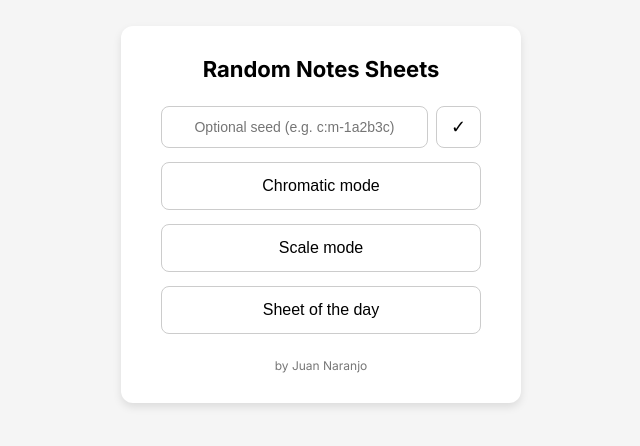
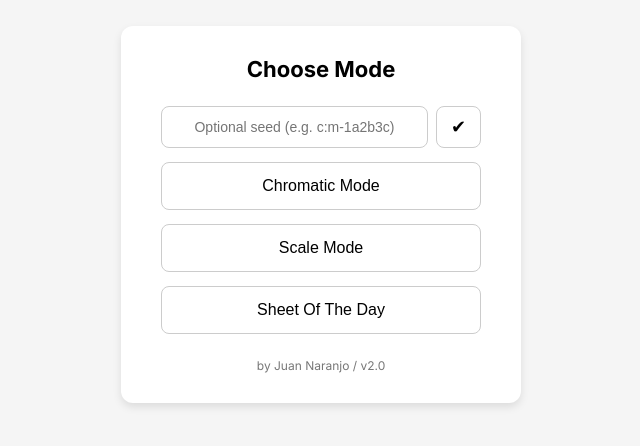
Before and after one commit to juanjomi/random-sheet-generator-lab, a plain HTML site: page index.html in a window 1280 px wide. Shown: the part 226-672 px from the top of the page, without its empty margins (319-959 px from the left). Drawn offline with Linux system fonts and the light colour scheme.

Commit message:
Add files via upload

```diff
--- a/index.html
+++ b/index.html
@@ -90,7 +90,7 @@ button:hover {
 <body>
 
 <div class="card">
-  <h1>Random Notes Sheets</h1>
+  <h1>Choose Mode</h1>
 
   <div class="menu">
 
@@ -101,16 +101,16 @@ button:hover {
         id="seedInput"
         placeholder="Optional seed (e.g. c:m-1a2b3c)"
       />
-      <button id="seedConfirm" title="Go">✓</button>
+      <button id="seedConfirm" title="Go">✔︎</button>
     </div>
 
-    <button onclick="goChromatic()">Chromatic mode</button>
-    <button onclick="go('scale-seed.html')">Scale mode</button>
-    <button onclick="sheetOfTheDay()">Sheet of the day</button>
+    <button onclick="goChromatic()">Chromatic Mode</button>
+    <button onclick="go('scale-seed.html')">Scale Mode</button>
+    <button onclick="sheetOfTheDay()">Sheet Of The Day</button>
 
   </div>
 
-  <div class="footer">by Juan Naranjo</div>
+  <div class="footer">by Juan Naranjo / v2.0</div>
 </div>
 
 <script>
```
Also changed, not shown: chromatic-seed.html (+1 -1 lines), scale-seed.html (+5 -5 lines), sheet.html (+3 -3 lines).
